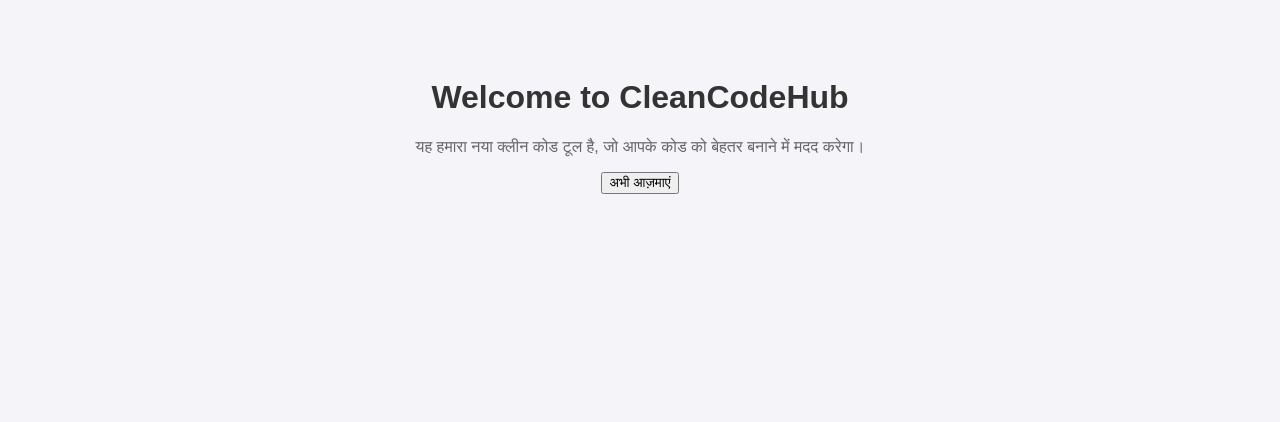
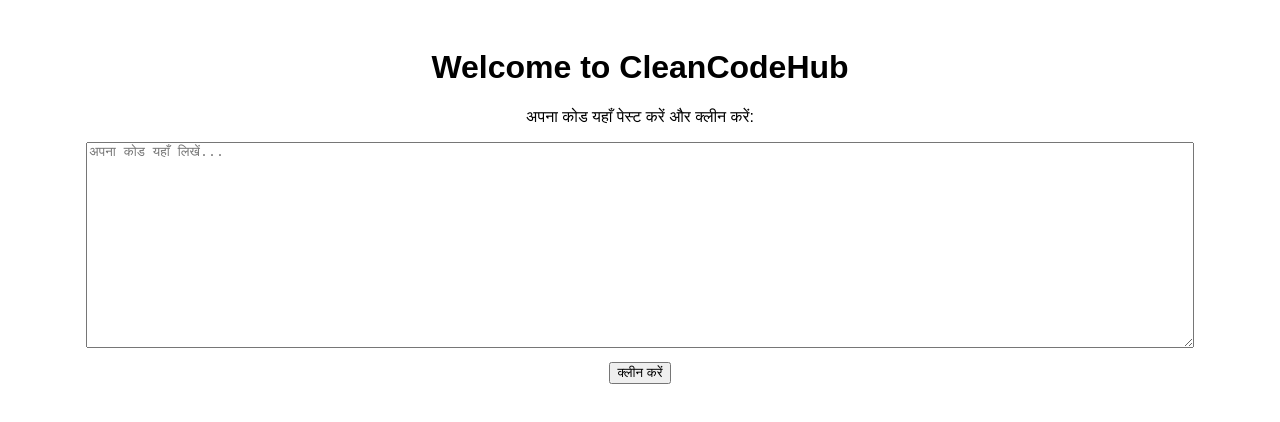
Before and after one commit to bsisbrand143-bot/CleanCodeHub, a plain HTML site: page index.html in a window 1280 px wide. Drawn offline with Linux system fonts and the light colour scheme.

Commit message:
Update index.html

```diff
--- a/index.html
+++ b/index.html
@@ -1,19 +1,26 @@
 <!DOCTYPE html>
-<html lang="en">
+<html lang="hi">
 <head>
     <meta charset="UTF-8">
-    <meta name="viewport" content="width=device-width, initial-scale=1.0">
     <title>CleanCodeHub</title>
     <style>
-        body { font-family: sans-serif; text-align: center; padding: 50px; background-color: #f4f4f9; }
-        h1 { color: #333; }
-        p { color: #666; }
+        body { font-family: sans-serif; padding: 20px; text-align: center; }
+        textarea { width: 90%; height: 200px; margin-bottom: 10px; }
     </style>
 </head>
 <body>
     <h1>Welcome to CleanCodeHub</h1>
-    <p>यह हमारा नया क्लीन कोड टूल है, जो आपके कोड को बेहतर बनाने में मदद करेगा।</p>
-<button onclick="alert('टूल पर काम चल रहा है!')">अभी आज़माएं</button>
+    <p>अपना कोड यहाँ पेस्ट करें और क्लीन करें:</p>
+    <textarea id="codeInput" placeholder="अपना कोड यहाँ लिखें..."></textarea><br>
+    <button onclick="cleanCode()">क्लीन करें</button>
+    <p id="result"></p>
 
+    <script>
+        function cleanCode() {
+            let input = document.getElementById('codeInput').value;
+            // यहाँ आप अपना असली लॉजिक लगा सकते हैं
+            document.getElementById('result').innerText = "कोड प्रोसेस हो गया: " + input.trim();
+        }
+    </script>
 </body>
 </html>
```
